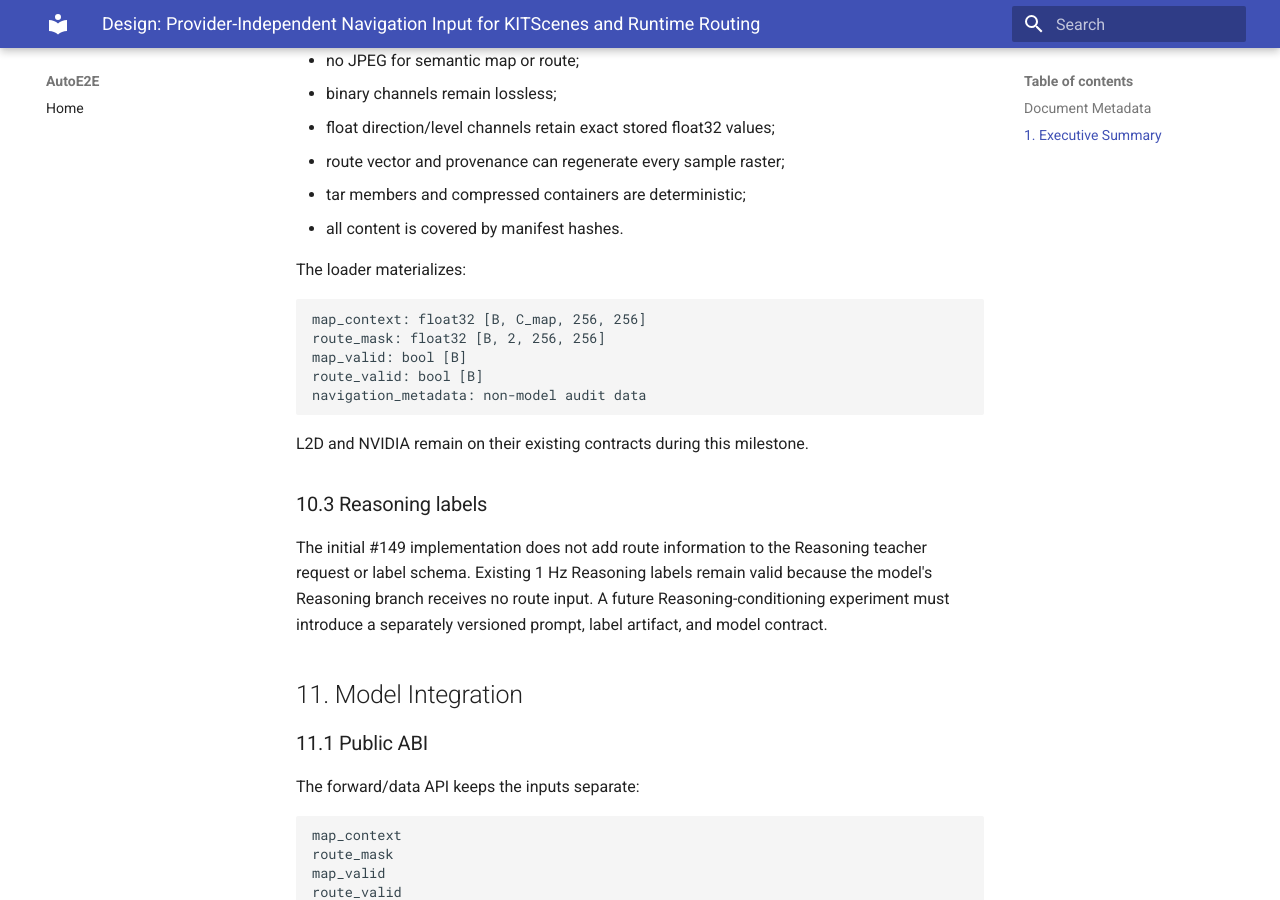
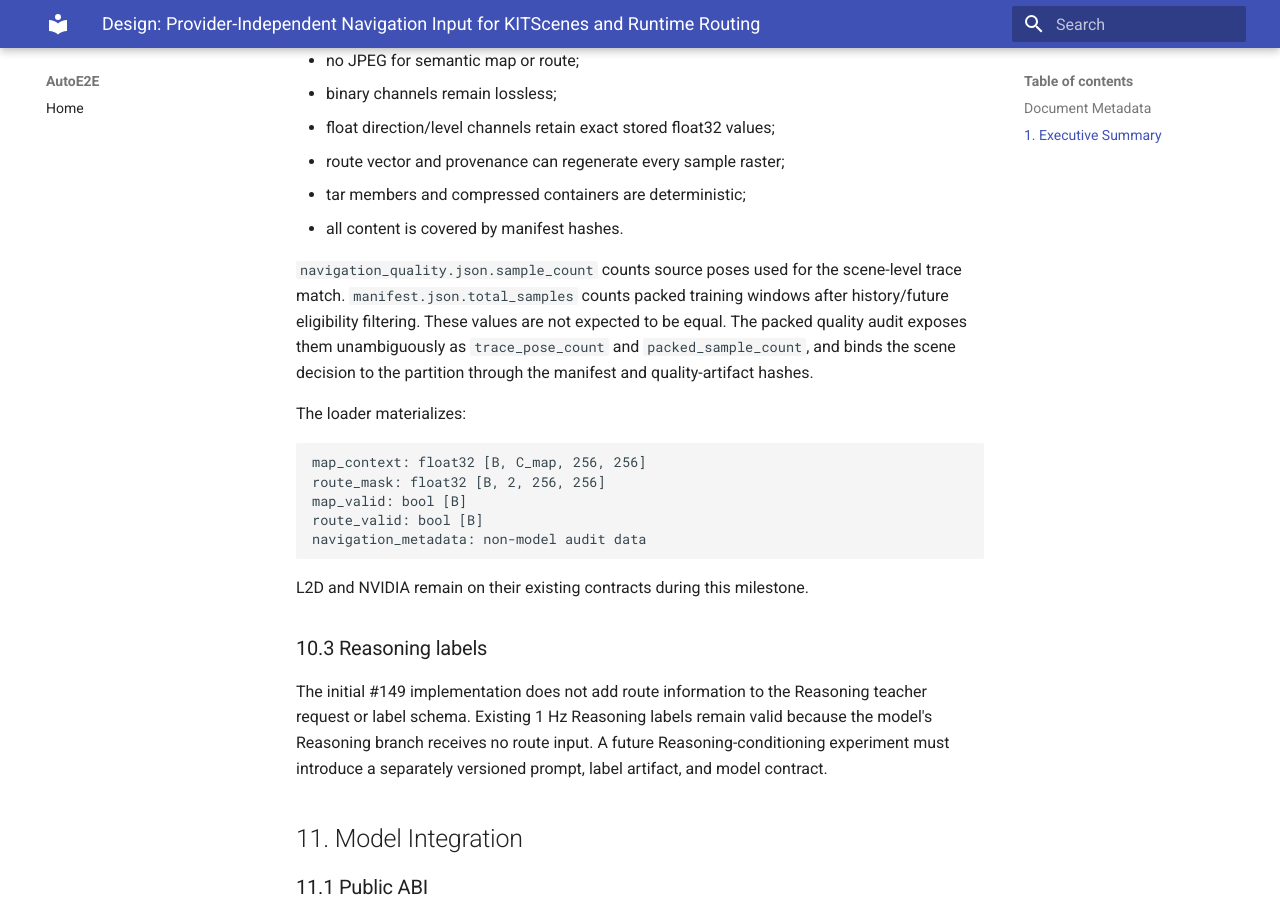
Before and after one commit to autowarefoundation/auto_e2e, an MkDocs documentation site: the page built from Docs/navigation_input_design.md, in a window 1280 px wide and 900 px high, scrolled down 17153 px. Built offline with MkDocs 1.6.1 and Material for MkDocs 9.7.7, drawn with Linux system fonts in a browser that asks for light colours.

Commit message:
docs(navigation): define trace and packed count semantics
Signed-off-by: riita10069 <ryota10069.tech5.jizi@gmail.com>

````diff
--- a/Docs/navigation_input_design.md
+++ b/Docs/navigation_input_design.md
@@ -727,6 +727,13 @@ do not:
 - tar members and compressed containers are deterministic;
 - all content is covered by manifest hashes.
 
+`navigation_quality.json.sample_count` counts source poses used for the
+scene-level trace match. `manifest.json.total_samples` counts packed training
+windows after history/future eligibility filtering. These values are not
+expected to be equal. The packed quality audit exposes them unambiguously as
+`trace_pose_count` and `packed_sample_count`, and binds the scene decision to
+the partition through the manifest and quality-artifact hashes.
+
 The loader materializes:
 
 ```text
````
